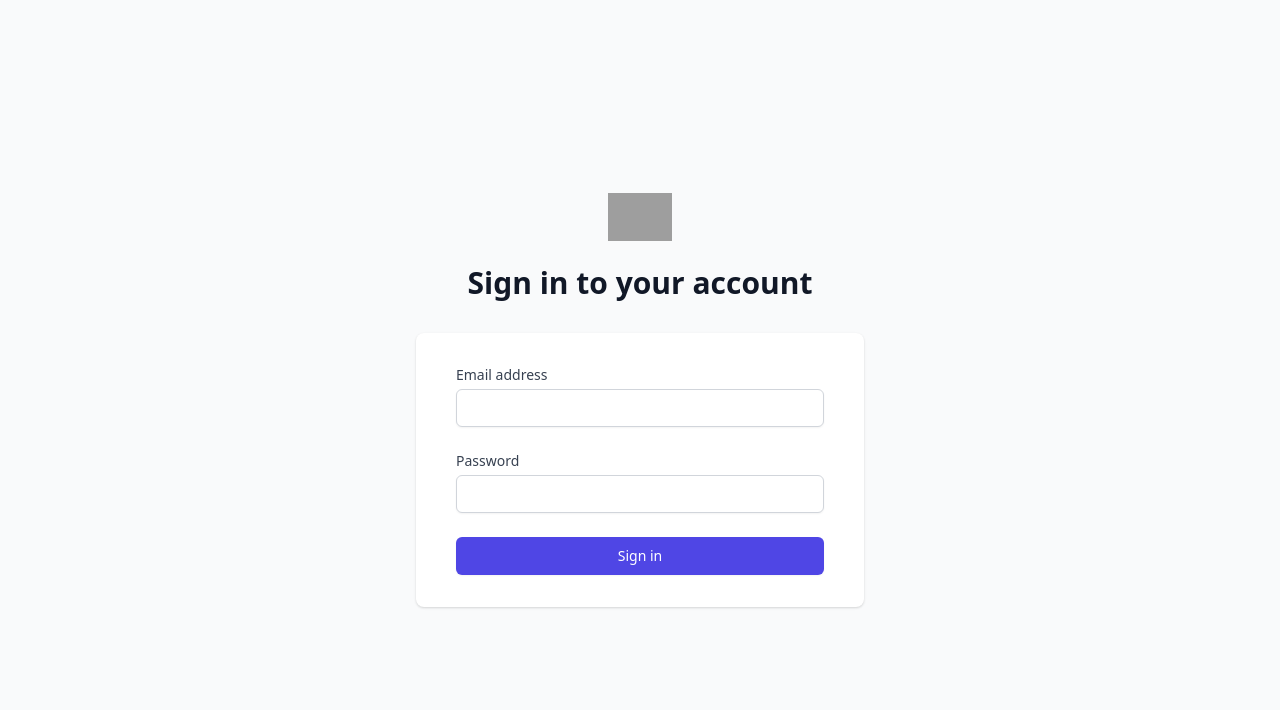
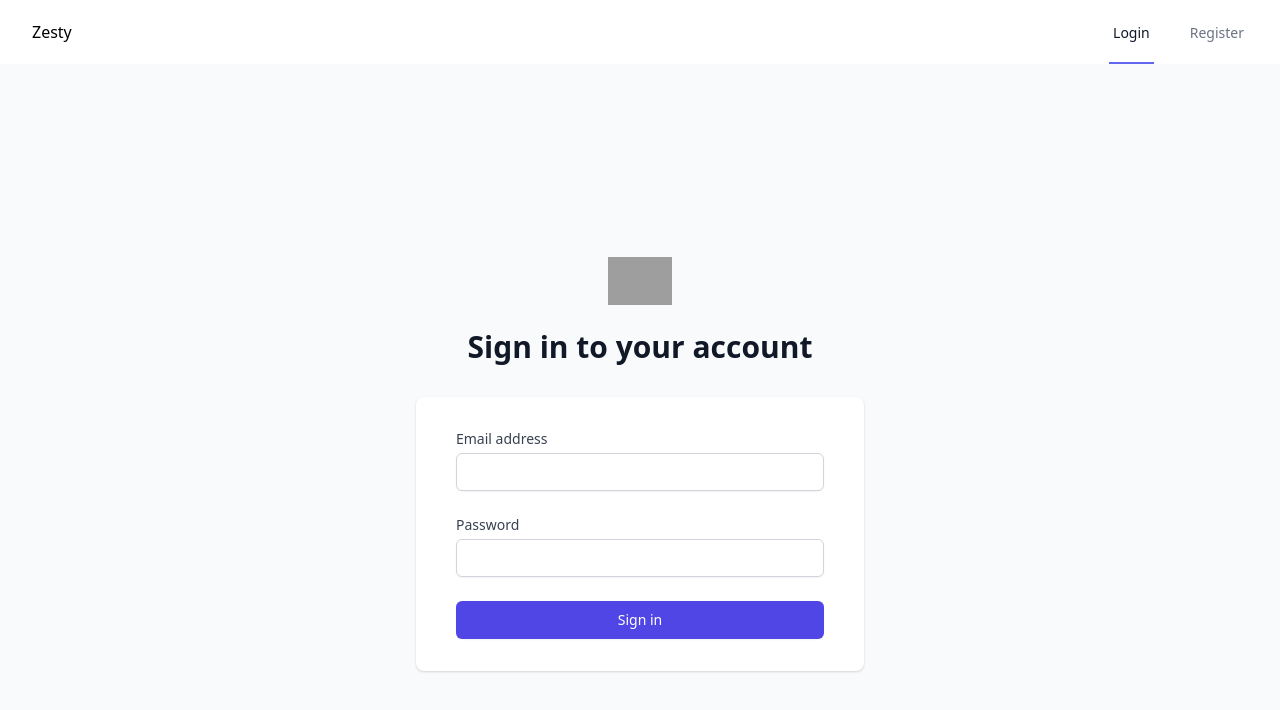
Before and after one commit to DanKlaver15/social-media, a React (Create React App) app in the folder client/: page / in a window 1280 px wide. Shown: the top 710 px of the page. Built offline with nearby package versions, Linux system fonts and the light colour scheme; grey boxes are pictures that could not be loaded.

Commit message:
Add Navigation component to registration and login page.

```diff
--- a/client/src/components/Login.js
+++ b/client/src/components/Login.js
@@ -1,8 +1,14 @@
 import React from "react";
 import LoginForm from "./LoginForm";
+import Navigation from "./Navigation";
 
 const Login = () => {
-  return <LoginForm />;
+  return (
+    <div className="bg-gray-50 min-h-screen">
+      <Navigation />
+      <LoginForm />
+    </div>
+  );
 };
 
 export default Login;
--- a/client/src/components/Registration.js
+++ b/client/src/components/Registration.js
@@ -1,11 +1,13 @@
 import React from "react";
+import Navigation from "./Navigation";
 import RegistrationForm from "./RegistrationForm";
 
 const Registration = () => {
   return (
-    <>
+    <div className="min-h-screen bg-gray-50">
+      <Navigation />
       <RegistrationForm />
-    </>
+    </div>
   );
 };
 
```
